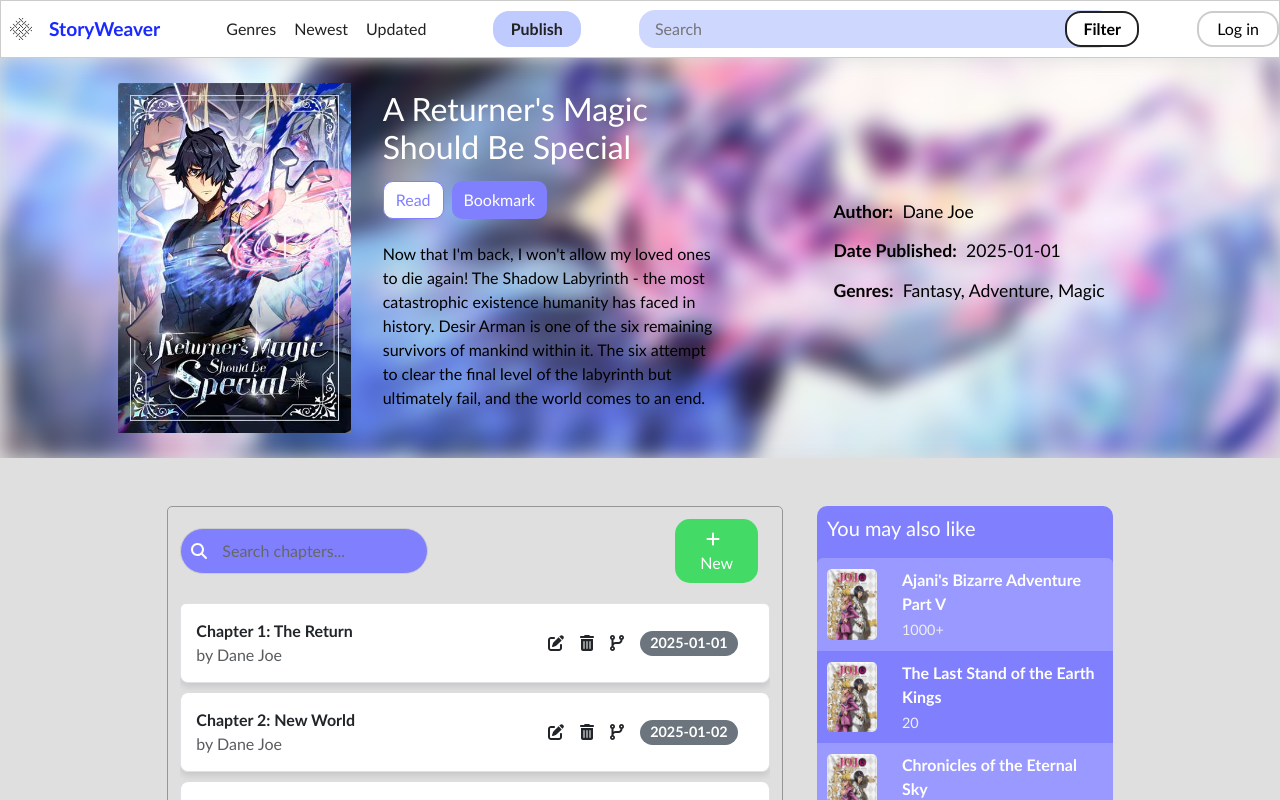
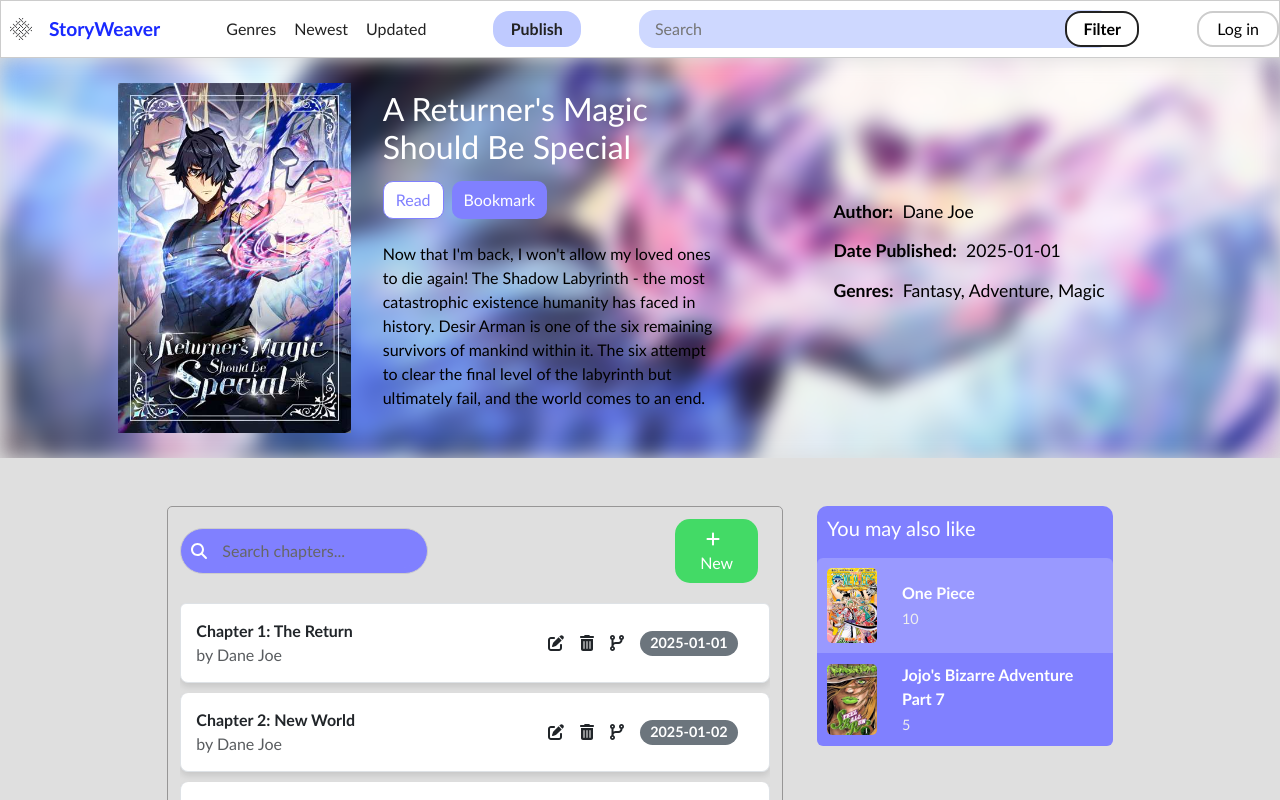
Before and after one commit to Dec-x13/ITMC_SABAO, a React (Vite) app in the folder SABAO/: page /story/1 in a window 1280 px wide. Shown: the top 800 px of the page. Built offline with nearby package versions, Linux system fonts and the light colour scheme.

Commit message:
suggestions

```diff
--- a/SABAO/src/Story.jsx
+++ b/SABAO/src/Story.jsx
@@ -1,30 +1,39 @@
+import React from 'react';
+import { useParams } from 'react-router-dom';
 import BookHeader from './components/story/BookHeader';
 import ChapterList from './components/story/ChapterList';
 import CommentsSection from './components/story/CommentsSection';
 import Suggestions from './components/story/Suggestions';
 import Navbar from './components/navbar/navbar';
-import './story.css'
-import { books } from './data/data';
+import './story.css';
+import { books } from './data/data';  // Correctly import the books data
 
-export default function App() {
-  const selectedBook = books[0]; // choose a book
+const Story = () => {
+  const { id } = useParams();  // Get the book ID from the URL
+  const selectedBook = books.find(book => book.id.toString() === id);  // Find the book using the id
+
+  if (!selectedBook) {
+    return <div>Book not found!</div>;  // Display error if book is not found
+  }
 
   return (
     <div>
       <Navbar />
-      <BookHeader book={selectedBook} coverImage={selectedBook.coverImage} />
+      <BookHeader book={selectedBook} coverImage={selectedBook.coverImage} /> {/* Passing book info to BookHeader */}
 
       <div className="custom-container-fluid container-fluid my-4">
         <div className="row justify-content-center">
           <div className="col-md-6">
-            <ChapterList chapters={selectedBook.chapters} />
-            <CommentsSection comments={selectedBook.comments} />
+            <ChapterList chapters={selectedBook.chapters} /> {/* Display chapters of the selected book */}
+            <CommentsSection comments={selectedBook.comments} /> {/* Display comments */}
           </div>
           <div className="col-md-3">
-            <Suggestions suggestions={selectedBook.suggestions} />
+            <Suggestions suggestions={selectedBook.suggestions} /> {/* Display suggestions */}
           </div>
         </div>
       </div>
     </div>
   );
-}
+};
+
+export default Story;
--- a/SABAO/src/components/story/Suggestions.jsx
+++ b/SABAO/src/components/story/Suggestions.jsx
@@ -1,13 +1,26 @@
-// src/components/Suggestions.jsx
-import './suggest.css'
-// src/components/Suggestions.jsx
+import React from 'react';
+import { useNavigate } from 'react-router-dom';  // Import useNavigate
+import './suggest.css';
+
 export default function Suggestions({ suggestions }) {
+  const navigate = useNavigate();  // Initialize navigate function
+
+  // Handle suggestion click
+  const handleClick = (bookId) => {
+    console.log("Navigating to story with bookId:", bookId);  // Log the bookId
+    navigate(`/story/${bookId}`);  // Navigate to the story page using the book id
+  };
+
   return (
     <div className="suggestions-section mt-4">
       <h5>You may also like</h5>
       <ul className="list-group">
         {suggestions.map((s, i) => (
-          <li key={i} className="list-group-item d-flex align-items-center">
+          <li
+            key={i}
+            className="list-group-item d-flex align-items-center"
+            onClick={() => handleClick(s.bookId)}  // Use bookId for navigation
+          >
             {s.image && (
               <div className="suggestion-image">
                 <img src={s.image} alt={s.title} className="suggestion-img" />
--- a/SABAO/src/data/data.js
+++ b/SABAO/src/data/data.js
@@ -14,25 +14,21 @@ The deeper into the woods, the stranger the world became. Trees twisted into sha
 
 Touching the altar, Lorem was enveloped in a vision — flashes of battles past, alliances forged, and a destiny intertwined with the fate of many. The journey was no longer just a quest for knowledge but a call to protect what was fragile and sacred.
 
-With renewed purpose, Lorem pressed onward, the night alive with possibility and peril. Each step was a story, every breath a verse in the unfolding saga.`
+With renewed purpose, Lorem pressed onward, the night alive with possibility and peril. Each step was a story, every breath a verse in the unfolding saga.`;
 
 export const books = [
   {
     id: 1,
     title: "A Returner's Magic Should Be Special",
     author: "Dane Joe",
-    description: `Now that I'm back, I won't allow my loved ones to die again!
-
-The Shadow Labyrinth - the most catastrophic existence humanity has faced in history.
-Desir Arman is one of the six remaining survivors of mankind within it.
-
-The six attempt to clear the final level of the labyrinth but ultimately fail, and the world comes to an end.`,
-    coverImage: "/img/beginer.jpg",
+    description: `Now that I'm back, I won't allow my loved ones to die again! The Shadow Labyrinth - the most catastrophic existence humanity has faced in history. Desir Arman is one of the six remaining survivors of mankind within it. The six attempt to clear the final level of the labyrinth but ultimately fail, and the world comes to an end.`,
+    coverImage: "../../public/img/beginer.jpg",
     datePublished: "2025-01-01",
     genres: ["Fantasy", "Adventure", "Magic"],
     chapters: [
       {
         chapterId: 1,
+        bookId: 1,
         title: "Chapter 1: The Return",
         author: "Dane Joe",
         reason: "Main storyline by original author",
@@ -42,6 +38,7 @@ The six attempt to clear the final level of the labyrinth but ultimately fail, a
         subChapters: [
           {
             subChapterId: "1.1",
+            bookId: 1,
             title: "The Return (Main Storyline)",
             author: "Dane Joe",
             reason: "Original main story by author",
@@ -51,6 +48,7 @@ The six attempt to clear the final level of the labyrinth but ultimately fail, a
           },
           {
             subChapterId: "1.2",
+            bookId: 1,
             title: "The Return (Alternate Reality)",
             author: "Contributor B",
             reason: "Alternate version exploring a different reality",
@@ -58,19 +56,11 @@ The six attempt to clear the final level of the labyrinth but ultimately fail, a
             content: loremIpsum,
             imageUrl: "../../public/img/COVER (2).jpg",
           },
-          {
-            subChapterId: "1.3",
-            title: "The Return (Expanded Timeline)",
-            author: "Contributor C",
-            reason: "Expansion of timeline events",
-            date: "2025-01-10",
-            content: loremIpsum,
-            imageUrl: "../../public/img/COVER (4).jpg",
-          },
         ],
       },
       {
         chapterId: 2,
+        bookId: 1,
         title: "Chapter 2: New World",
         author: "Dane Joe",
         reason: "Main storyline continuation",
@@ -80,6 +70,7 @@ The six attempt to clear the final level of the labyrinth but ultimately fail, a
         subChapters: [
           {
             subChapterId: "2.1",
+            bookId: 1,
             title: "New World Awakening (Main Storyline)",
             author: "Dane Joe",
             reason: "Original main story continuation",
@@ -89,6 +80,7 @@ The six attempt to clear the final level of the labyrinth but ultimately fail, a
           },
           {
             subChapterId: "2.2",
+            bookId: 1,
             title: "New World Awakening (Alternate Reality)",
             author: "Contributor D",
             reason: "Alternate reality exploring different outcome",
@@ -100,130 +92,83 @@ The six attempt to clear the final level of the labyrinth but ultimately fail, a
       },
       {
         chapterId: 3,
+        bookId: 1,
         title: "Chapter 3: The Escape",
         author: "Dane Joe",
         reason: "Main storyline progression",
         date: "2025-02-01",
         content: loremIpsum,
         imageUrl: "../../public/img/adjest.jpg",
-        subChapters: [], // No subchapters here
       },
       {
         chapterId: 4,
+        bookId: 1,
         title: "Chapter 4: Into the Abyss",
         author: "Dane Joe",
         reason: "Main storyline progression",
         date: "2025-02-10",
         content: loremIpsum,
         imageUrl: "../../public/img/adjest.jpg",
-        // Removed subChapters due to only one subchapter
       },
       {
         chapterId: 5,
+        bookId: 1,
         title: "Chapter 5: The Hero's Rise",
         author: "Dane Joe",
         reason: "Main storyline progression",
         date: "2025-03-01",
         content: loremIpsum,
         imageUrl: "../../public/img/adjest.jpg",
-        subChapters: [],
       },
       {
         chapterId: 6,
+        bookId: 1,
         title: "Chapter 6: The Labyrinth",
         author: "Dane Joe",
         reason: "Main storyline progression",
         date: "2025-03-10",
         content: loremIpsum,
         imageUrl: "../../public/img/adjest.jpg",
-        subChapters: [
-          {
-            subChapterId: "6.1",
-            title: "The Labyrinth Entrance (Main Storyline)",
-            author: "Dane Joe",
-            reason: "Original main story about labyrinth entrance",
-            date: "2025-03-12",
-            content: loremIpsum,
-            imageUrl: "../../public/img/COVER (2).jpg",
-          },
-          {
-            subChapterId: "6.2",
-            title: "The Labyrinth Entrance (Alternate Reality)",
-            author: "Contributor E",
-            reason: "Alternate reality of labyrinth entrance",
-            date: "2025-03-15",
-            content: loremIpsum,
-            imageUrl: "../../public/img/COVER (3).jpg",
-          },
-          {
-            subChapterId: "6.3",
-            title: "The Labyrinth Entrance (Expanded Timeline)",
-            author: "Contributor F",
-            reason: "Expansion on labyrinth entrance events",
-            date: "2025-03-18",
-            content: loremIpsum,
-            imageUrl: "../../public/img/adjest.jpg",
-          },
-        ],
       },
       {
         chapterId: 7,
+        bookId: 1,
         title: "Chapter 7: The Final Test",
         author: "Dane Joe",
         reason: "Main storyline climax",
         date: "2025-03-25",
         content: loremIpsum,
         imageUrl: "../../public/img/adjest.jpg",
-        // Removed subChapters due to only one subchapter
       },
       {
         chapterId: 8,
+        bookId: 1,
         title: "Chapter 8: The End of Time",
         author: "Dane Joe",
         reason: "Main storyline conclusion",
         date: "2025-04-01",
         content: loremIpsum,
         imageUrl: "../../public/img/adjest.jpg",
-        subChapters: [],
       },
       {
         chapterId: 9,
+        bookId: 1,
         title: "Chapter 9: The Legend Reborn",
         author: "Dane Joe",
         reason: "New arc beginning",
         date: "2025-04-05",
         content: loremIpsum,
         imageUrl: "../../public/img/adjest.jpg",
-        subChapters: [
-          {
-            subChapterId: "9.1",
-            title: "The Legend Reborn (Main Storyline)",
-            author: "Dane Joe",
-            reason: "Original main story continuation",
-            date: "2025-04-08",
-            content: loremIpsum,
-            imageUrl: "../../public/img/COVER (3).jpg",
-          },
-          {
-            subChapterId: "9.2",
-            title: "The Legend Reborn (Alternate Reality)",
-            author: "Contributor G",
-            reason: "Alternate version exploring a different reality",
-            date: "2025-04-10",
-            content: loremIpsum,
-            imageUrl: "../../public/img/COVER (2).jpg",
-          },
-        ],
       },
       {
         chapterId: 10,
+        bookId: 1,
         title: "Chapter 10: The Journey Continues",
         author: "Dane Joe",
         reason: "Ongoing journey",
         date: "2025-04-12",
         content: loremIpsum,
         imageUrl: "../../public/img/adjest.jpg",
-        subChapters: [],
       },
     ],
     comments: [
@@ -232,41 +177,292 @@ The six attempt to clear the final level of the labyrinth but ultimately fail, a
       { user: "Critique", text: "Little hard to follow Chapter 3", time: "1 week ago" },
     ],
     suggestions: [
-      { title: "Ajani's Bizarre Adventure Part V", chapter: "1000+", image: "/img/jojo.jpg" },
-      { title: "The Last Stand of the Earth Kings", chapter: "20", image: "/img/jojo.jpg" },
-      { title: "Chronicles of the Eternal Sky", chapter: "15", image: "/img/jojo.jpg" },
-      { title: "Rise of the Titans", chapter: "30", image: "/img/jojo.jpg" },
-      { title: "The Wanderer's Tale", chapter: "50", image: "/img/jojo.jpg" },
+      { bookId: 2, title: "One Piece", chapter: "10", image: "/src/assets/onepiece.jpg" },
+      { bookId: 3, title: "Jojo's Bizarre Adventure Part 7", chapter: "5", image: "/src/assets/jojopart7.jpg" },
     ],
   },
   {
     id: 2,
     title: "One Piece",
     author: "Eiichiro Oda",
-    description: `Gol D. Roger, a man referred to as the "Pirate King," is set to be executed
-    by the World Government. But just before his demise, he confirms the existence of a great
-    treasure, One Piece, located somewhere within the vast ocean known as the Grand Line.
-    Announcing that One Piece can be claimed by anyone worthy enough to reach it,
-    the Pirate King is executed and the Great Age of Pirates begins.`,
+    description: `Gol D. Roger, a man referred to as the "Pirate King," is set to be executed by the World Government. But just before his demise, he confirms the existence of a great treasure, One Piece, located somewhere within the vast ocean known as the Grand Line. Announcing that One Piece can be claimed by anyone worthy enough to reach it, the Pirate King is executed and the Great Age of Pirates begins.`,
     coverImage: "/src/assets/onepiece.jpg",
     datePublished: "2025-02-02",
     genres: ["Shounen", "Adventure", "Action"],
+    chapters: [
+      {
+        chapterId: 1,
+        bookId: 2,
+        title: "Chapter 1: The Pirate King's Last Words",
+        author: "Eiichiro Oda",
+        reason: "Introduction to the story",
+        date: "2025-02-02",
+        content: loremIpsum,
+        imageUrl: "../../public/img/adjest.jpg",
+        subChapters: [
+          {
+            subChapterId: "1.1",
+            bookId: 2,
+            title: "The Execution of Gol D. Roger",
+            author: "Eiichiro Oda",
+            reason: "The death of the Pirate King",
+            date: "2025-02-02",
+            content: loremIpsum,
+            imageUrl: "../../public/img/COVER (2).jpg",
+          },
+          {
+            subChapterId: "1.2",
+            bookId: 2,
+            title: "The Birth of the Pirate Era",
+            author: "Eiichiro Oda",
+            reason: "Beginning of the Great Age of Pirates",
+            date: "2025-02-04",
+            content: loremIpsum,
+            imageUrl: "../../public/img/COVER (3).jpg",
+          },
+        ],
+      },
+      {
+        chapterId: 2,
+        bookId: 2,
+        title: "Chapter 2: The Rise of the New Pirates",
+        author: "Eiichiro Oda",
+        reason: "Pirates begin their journey",
+        date: "2025-02-10",
+        content: loremIpsum,
+        imageUrl: "../../public/img/adjest.jpg",
+      },
+      {
+        chapterId: 3,
+        bookId: 2,
+        title: "Chapter 3: The Grand Line",
+        author: "Eiichiro Oda",
+        reason: "Pirates reach the Grand Line",
+        date: "2025-02-12",
+        content: loremIpsum,
+        imageUrl: "../../public/img/adjest.jpg",
+      },
+      {
+        chapterId: 4,
+        bookId: 2,
+        title: "Chapter 4: The First Challenge",
+        author: "Eiichiro Oda",
+        reason: "First major fight",
+        date: "2025-02-15",
+        content: loremIpsum,
+        imageUrl: "../../public/img/adjest.jpg",
+      },
+      {
+        chapterId: 5,
+        bookId: 2,
+        title: "Chapter 5: The Legendary Island",
+        author: "Eiichiro Oda",
+        reason: "Discovery of a hidden island",
+        date: "2025-02-20",
+        content: loremIpsum,
+        imageUrl: "../../public/img/adjest.jpg",
+      },
+      {
+        chapterId: 6,
+        bookId: 2,
+        title: "Chapter 6: The Conqueror's Will",
+        author: "Eiichiro Oda",
+        reason: "Pirates' will to fight",
+        date: "2025-02-25",
+        content: loremIpsum,
+        imageUrl: "../../public/img/adjest.jpg",
+      },
+      {
+        chapterId: 7,
+        bookId: 2,
+        title: "Chapter 7: Allies and Enemies",
+        author: "Eiichiro Oda",
+        reason: "New alliances and rivalries",
+        date: "2025-03-01",
+        content: loremIpsum,
+        imageUrl: "../../public/img/adjest.jpg",
+      },
+      {
+        chapterId: 8,
+        bookId: 2,
+        title: "Chapter 8: The Battle for the Treasure",
+        author: "Eiichiro Oda",
+        reason: "Treasure fight",
+        date: "2025-03-05",
+        content: loremIpsum,
+        imageUrl: "../../public/img/adjest.jpg",
+      },
+      {
+        chapterId: 9,
+        bookId: 2,
+        title: "Chapter 9: The Final Stretch",
+        author: "Eiichiro Oda",
+        reason: "Final adventure towards the treasure",
+        date: "2025-03-10",
+        content: loremIpsum,
+        imageUrl: "../../public/img/adjest.jpg",
+      },
+      {
+        chapterId: 10,
+        bookId: 2,
+        title: "Chapter 10: The One Piece",
+        author: "Eiichiro Oda",
+        reason: "The treasure is revealed",
+        date: "2025-03-15",
+        content: loremIpsum,
+        imageUrl: "../../public/img/adjest.jpg",
+      },
+    ],
+    comments: [
+      { user: "Peyronie", text: "Epic battle scenes! 🔥", time: "2 minutes ago" },
+      { user: "MystR", text: "Can't believe the ending!!", time: "5 minutes ago" },
+      { user: "Critique", text: "A bit too slow in Chapter 6", time: "1 week ago" },
+    ],
+    suggestions: [
+      { bookId: 1, title: "A Returner's Magic Should Be Special", chapter: "3", image: "/img/beginer.jpg" },
+      { bookId: 3, title: "Jojo's Bizarre Adventure Part 7", chapter: "5", image: "/src/assets/jojopart7.jpg" },
+    ],
   },
   {
     id: 3,
     title: "Jojo's Bizarre Adventure Part 7",
     author: "Dingdong Dantes",
-    description: `Johnny Joestar, a young former horse racer unable to walk,
-    travels to San Diego to bear witness to the commencement of the Steel Ball Run.
-    There Johnny meets Gyro Zeppeli, a competitor sporting steel balls in lieu of a firearm.
-    Amid a duel, Johnny observes Gyro using his steel ball to convey an extraordinary power,
-    coercing a man to shoot himself. In an unexpected turn of events, Johnny touches
-    the steel ball and senses a strength pulsating through his legs, enabling him to rise
-    for the first time in two years. Determined to unravel the enigma behind the steel
-    balls, Johnny resolves to partake in the race, initiating his extraordinary adventure
-    throughout America on the Steel Ball Run.`,
+    description: `Johnny Joestar, a young former horse racer unable to walk, travels to San Diego to bear witness to the commencement of the Steel Ball Run. There Johnny meets Gyro Zeppeli, a competitor sporting steel balls in lieu of a firearm. Amid a duel, Johnny observes Gyro using his steel ball to convey an extraordinary power, coercing a man to shoot himself. In an unexpected turn of events, Johnny touches the steel ball and senses a strength pulsating through his legs, enabling him to rise for the first time in two years. Determined to unravel the enigma behind the steel balls, Johnny resolves to partake in the race, initiating his extraordinary adventure throughout America on the Steel Ball Run.`,
     coverImage: "/src/assets/jojopart7.jpg",
     datePublished: "2025-03-03",
     genres: ["Fantasy", "Adventure", "Action"],
+    chapters: [
+      {
+        chapterId: 1,
+        bookId: 3,
+        title: "Chapter 1: The Beginning of the Steel Ball Run",
+        author: "Dingdong Dantes",
+        reason: "Introduction to the race and characters",
+        date: "2025-03-03",
+        content: loremIpsum,
+        imageUrl: "../../public/img/adjest.jpg",
+        subChapters: [
+          {
+            subChapterId: "1.1",
+            bookId: 3,
+            title: "Johnny's First Step",
+            author: "Dingdong Dantes",
+            reason: "Johnny Joestar's initial steps in the race",
+            date: "2025-03-03",
+            content: loremIpsum,
+            imageUrl: "../../public/img/COVER (2).jpg",
+          },
+          {
+            subChapterId: "1.2",
+            bookId: 3,
+            title: "Gyro Zeppeli's Mysterious Power",
+            author: "Dingdong Dantes",
+            reason: "Gyro's introduction and steel ball technique",
+            date: "2025-03-05",
+            content: loremIpsum,
+            imageUrl: "../../public/img/COVER (3).jpg",
+          },
+        ],
+      },
+      {
+        chapterId: 2,
+        bookId: 3,
+        title: "Chapter 2: A Rival's Challenge",
+        author: "Dingdong Dantes",
+        reason: "Johnny faces his first challenge",
+        date: "2025-03-10",
+        content: loremIpsum,
+        imageUrl: "../../public/img/adjest.jpg",
+      },
+      {
+        chapterId: 3,
+        bookId: 3,
+        title: "Chapter 3: The Race Begins",
+        author: "Dingdong Dantes",
+        reason: "The race officially starts",
+        date: "2025-03-12",
+        content: loremIpsum,
+        imageUrl: "../../public/img/adjest.jpg",
+      },
+      {
+        chapterId: 4,
+        bookId: 3,
+        title: "Chapter 4: Steel Balls and Steel Foes",
+        author: "Dingdong Dantes",
+        reason: "Rivals come forward",
+        date: "2025-03-15",
+        content: loremIpsum,
+        imageUrl: "../../public/img/adjest.jpg",
+      },
+      {
+        chapterId: 5,
+        bookId: 3,
+        title: "Chapter 5: The Clash of Strengths",
+        author: "Dingdong Dantes",
+        reason: "Johnny vs Gyro",
+        date: "2025-03-20",
+        content: loremIpsum,
+        imageUrl: "../../public/img/adjest.jpg",
+      },
+      {
+        chapterId: 6,
+        bookId: 3,
+        title: "Chapter 6: Secrets of the Steel Ball",
+        author: "Dingdong Dantes",
+        reason: "Gyro's backstory revealed",
+        date: "2025-03-25",
+        content: loremIpsum,
+        imageUrl: "../../public/img/adjest.jpg",
+      },
+      {
+        chapterId: 7,
+        bookId: 3,
+        title: "Chapter 7: The Tipping Point",
+        author: "Dingdong Dantes",
+        reason: "The race intensifies",
+        date: "2025-03-30",
+        content: loremIpsum,
+        imageUrl: "../../public/img/adjest.jpg",
+      },
+      {
+        chapterId: 8,
+        bookId: 3,
+        title: "Chapter 8: The Secret Unveiled",
+        author: "Dingdong Dantes",
+        reason: "Johnny learns the truth about his power",
+        date: "2025-04-02",
+        content: loremIpsum,
+        imageUrl: "../../public/img/adjest.jpg",
+      },
+      {
+        chapterId: 9,
+        bookId: 3,
+        title: "Chapter 9: The Final Duel",
+        author: "Dingdong Dantes",
+        reason: "The ultimate showdown",
+        date: "2025-04-05",
+        content: loremIpsum,
+        imageUrl: "../../public/img/adjest.jpg",
+      },
+      {
+        chapterId: 10,
+        bookId: 3,
+        title: "Chapter 10: The Journey Continues",
+        author: "Dingdong Dantes",
+        reason: "Cliffhanger ending",
+        date: "2025-04-10",
+        content: loremIpsum,
+        imageUrl: "../../public/img/adjest.jpg",
+      },
+    ],
+    comments: [
+      { user: "Peyronie", text: "Epic race!! 🏁", time: "2 minutes ago" },
+      { user: "MystR", text: "Johnny is so cool!", time: "5 minutes ago" },
+      { user: "Critique", text: "A bit too long in some parts", time: "1 week ago" },
+    ],
+    suggestions: [
+      { bookId: 1, title: "A Returner's Magic Should Be Special", chapter: "3", image: "/img/beginer.jpg" },
+      { bookId: 2, title: "One Piece", chapter: "8", image: "/src/assets/onepiece.jpg" },
+    ],
   }
 ];
```
Also changed, not shown: SABAO/src/components/story/BookHeader.jsx (+7 -5 lines).
